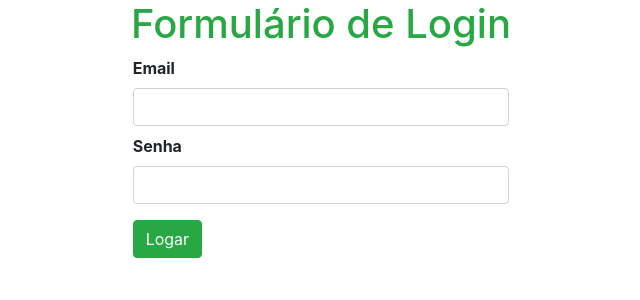
After one commit to victorbrax/braxshopy, a Flask app: page /login in a window 1280 px wide. The commit adds this page. Shown: the top 300 px of the page, without its empty margins (319-959 px from the left). Run offline with Flask 3, Linux system fonts and the light colour scheme; some libraries are stand-ins or nearby versions.

Commit message:
Sistema de Login funcionando

```diff
--- a/shop/admin/forms.py
+++ b/shop/admin/forms.py
@@ -12,3 +12,8 @@ class RegistrationForm(Form):
                            message='Senha e Confirmação estão diferentes!')
     ])
     confirm = PasswordField('Senha')
+
+
+class LoginForm(Form):
+    email = StringField('Email', [validators.Length(min=6, max=35)])
+    password = PasswordField('Senha', [validators.DataRequired()])
--- a/shop/admin/routes.py
+++ b/shop/admin/routes.py
@@ -1,13 +1,17 @@
 from flask import render_template, session, request, url_for, flash, redirect
 from shop import app, db, bcrypt
-from .forms import RegistrationForm
+from .forms import RegistrationForm, LoginForm
 from .models import User
 import os
 
 
-@app.route('/')
-def home():
-    return render_template("Página Administrativa")
+@app.route('/admin')
+def admin():
+    if 'email' not in session:
+        flash(f'Por favor, faça o login antes.', 'error')
+        return redirect(url_for('login'))
+
+    return render_template("admin/index.html", title='Página Administrativa')
 
 
 @app.route('/registro', methods=['GET', 'POST'])
@@ -18,6 +22,24 @@ def register():
         user = User(name=form.name.data, username=form.username.data, email=form.email.data,
                     password=hash_password)
         db.session.add(user)
+        db.session.commit()
         flash('Obrigado por Registrar', 'success')
-        return redirect(url_for('home'))
+
+        return redirect(url_for('login'))
     return render_template('admin/registrar.html', form=form, title="Página de Registros")
+
+
+@app.route('/login', methods=['GET', 'POST'])
+def login():
+    form = LoginForm(request.form)
+    if request.method == "POST" and form.validate():
+        user = User.query.filter_by(email=form.email.data).first()
+        if user and bcrypt.check_password_hash(user.password, form.password.data):
+            session['email'] = form.email.data
+            flash(f'Seja bem vindo, {form.email.data}', 'success')
+
+            return redirect(request.args.get('next') or url_for('admin'))
+        else:
+            flash(f'Não foi possível realizar o login.', 'error')
+
+    return render_template("admin/login.html", form=form, title='Página de Login')
--- /dev/null
+++ b/shop/templates/_messages.html
@@ -0,0 +1,9 @@
+{% with messages = get_flashed_messages(with_categories=true) %}
+{% if messages %}
+<div class=flashes>
+  {% for category, message in messages %}
+  <div class="alert alert-{{ category }}">{{ message }}</div>
+  {% endfor %}
+</div>
+{% endif %}
+{% endwith %}
--- a/shop/templates/admin/index.html
+++ b/shop/templates/admin/index.html
@@ -0,0 +1,5 @@
+{% extends 'layouts.html' %}
+
+{% block content %}
+{% include '_messages.html' %}
+{% endblock content %}
--- /dev/null
+++ b/shop/templates/admin/login.html
@@ -0,0 +1,27 @@
+{% extends "layouts.html" %}
+
+{% block content %}
+
+{% from "_formhelpers.html" import render_field %}
+<div class="row">
+  <div class="col-md-4"></div>
+  <div class="col-md-4">
+
+    {% include '_messages.html' %}
+
+
+    <div class="text-center h1 text-success">Formulário de Login</div>
+
+    <div class="container">
+      <form method="post" , enctype="multipart/form-data">
+        <div>
+          {{ render_field(form.email, class="form-control") }}
+          {{ render_field(form.password, class="form-control") }}
+        </div>
+        <p><input type="submit" value="Logar" class="btn btn-success mt-2"></p>
+      </form>
+      <div class="col-md-4"></div>
+    </div>
+  </div>
+
+  {% endblock content %}
--- a/shop/templates/admin/registrar.html
+++ b/shop/templates/admin/registrar.html
@@ -5,6 +5,8 @@
 <div class="text-center h1 text-success">Formulário de Registro</div>
 
 <div class="container">
+  {%include '_messages.html' %}
+
   {% from "_formhelpers.html" import render_field %}
   <form method="post" , enctype="multipart/form-data">
     <div>
```
Also changed, not shown: instance/braxshopy.db.
